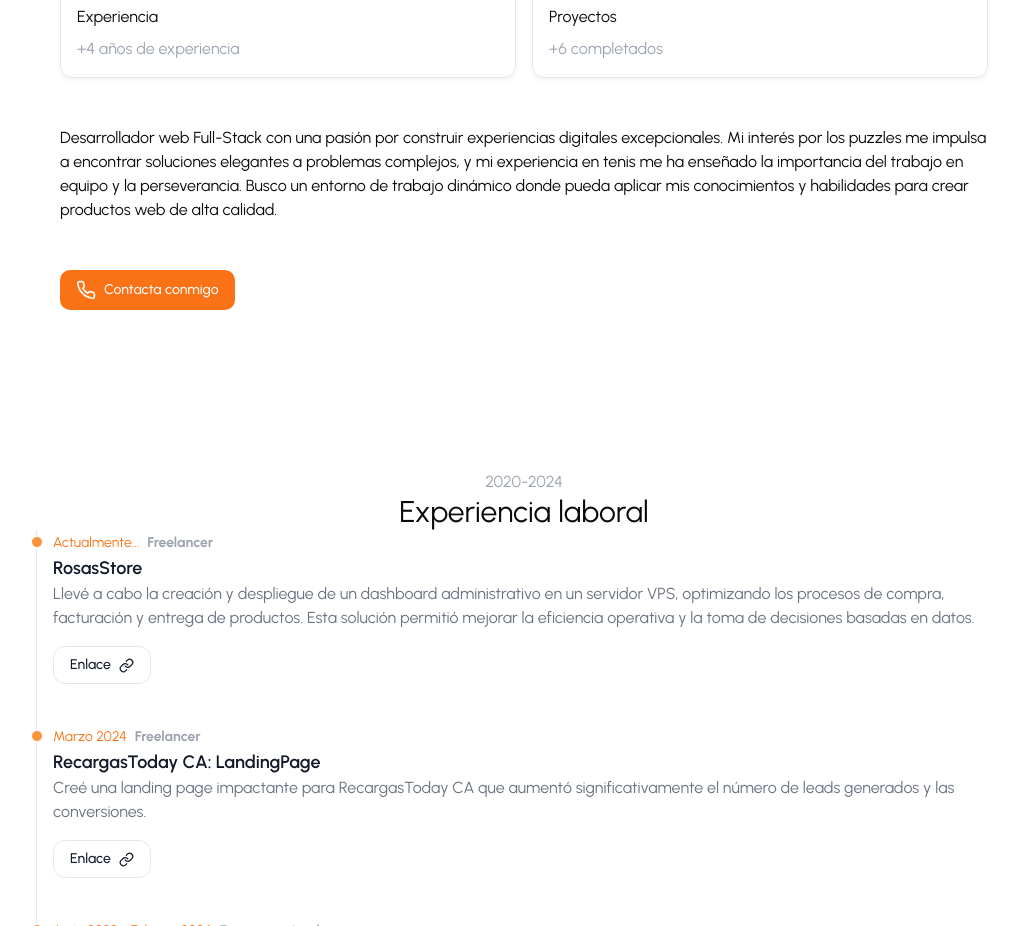
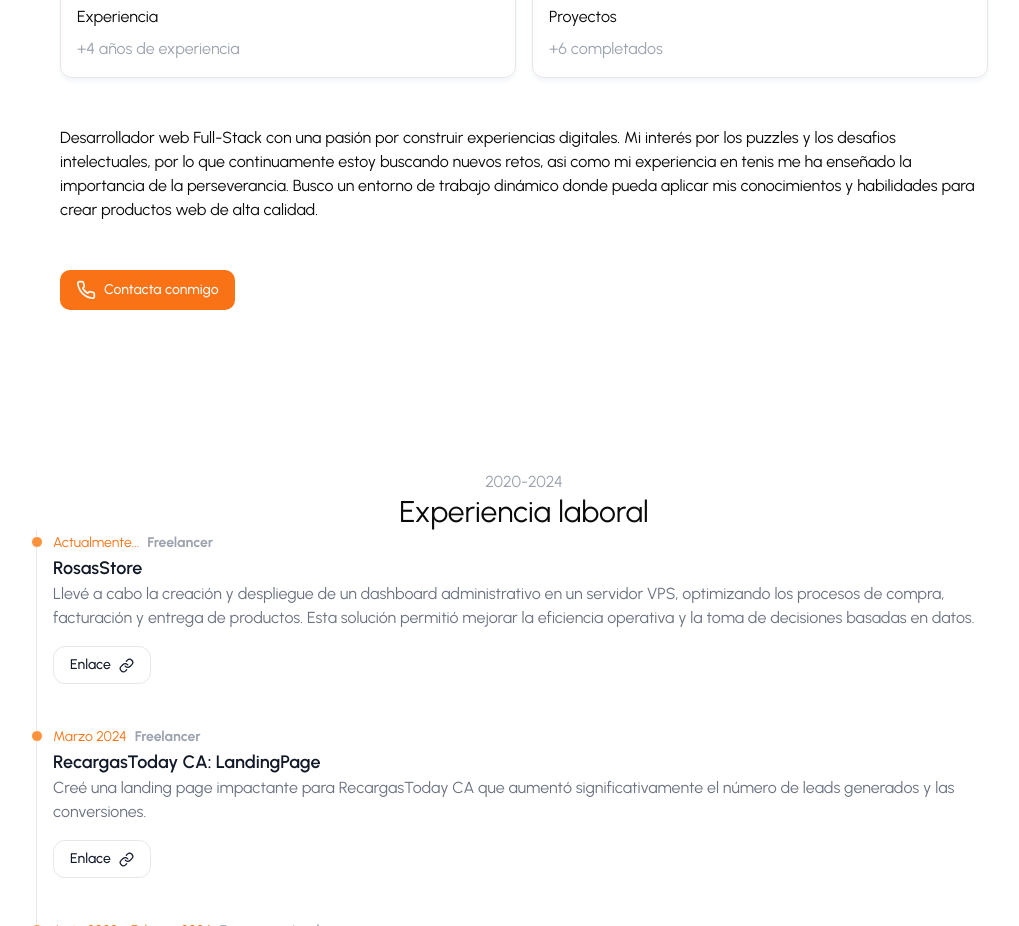
Before and after one commit to jrosasr/porfolio, a Next.js app: page / in a window 1280 px wide. Shown: the part 800-1726 px from the top of the page, without its empty margins (116-1135 px from the left). Built offline with nearby package versions, Linux system fonts and the light colour scheme.

Commit message:
actualizado sobre mi

```diff
--- a/components/about-me.tsx
+++ b/components/about-me.tsx
@@ -25,10 +25,10 @@ export default function AboutMe() {
           </div>
           <p className="my-12">
             Desarrollador web Full-Stack con una pasión por construir
-            experiencias digitales excepcionales. Mi interés por los
-            puzzles me impulsa a encontrar soluciones elegantes a problemas
-            complejos, y mi experiencia en tenis me ha enseñado la importancia
-            del trabajo en equipo y la perseverancia. Busco un entorno
+            experiencias digitales. Mi interés por los
+            puzzles y los desafios intelectuales, por lo que continuamente
+            estoy buscando nuevos retos, asi como mi experiencia en tenis
+            me ha enseñado la importancia de la perseverancia. Busco un entorno
             de trabajo dinámico donde pueda aplicar mis conocimientos y
             habilidades para crear productos web de alta calidad.
           </p>
```
